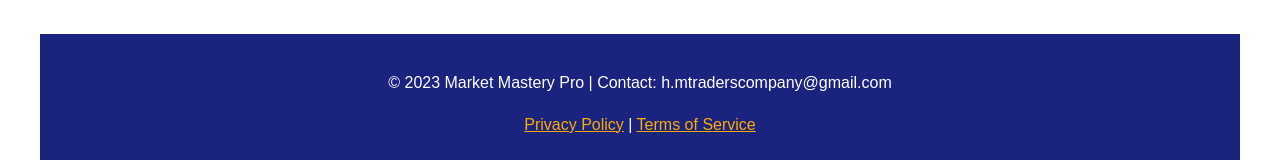
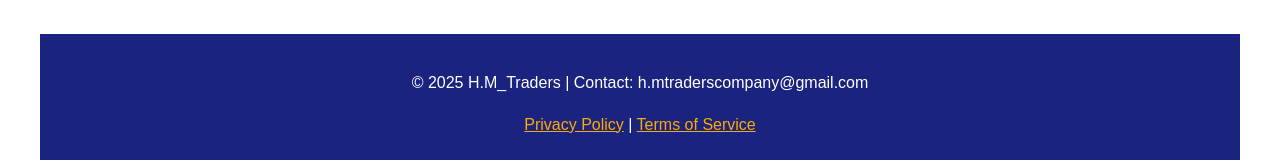
Before and after one commit to Hasan-GreenHat/h.m.traders.ecom, a plain HTML site: page index.html in a window 1280 px wide. Shown: the part 1961-2121 px from the top of the page. Drawn offline with Linux system fonts and the light colour scheme.

Commit message:
Update index.html
Signed-off-by: Hasan-GreenHat <ahmedjunaid786114@gmail.com>

```diff
--- a/index.html
+++ b/index.html
@@ -151,7 +151,7 @@
     </section>
 
     <footer>
-        <p>© 2023 Market Mastery Pro | Contact: h.mtraderscompany@gmail.com</p>
+        <p>© 2025 H.M_Traders | Contact: h.mtraderscompany@gmail.com</p>
         <p><a href="#" style="color: #ffab00;">Privacy Policy</a> | <a href="#" style="color: #ffab00;">Terms of Service</a></p>
     </footer>
 </body>
```
